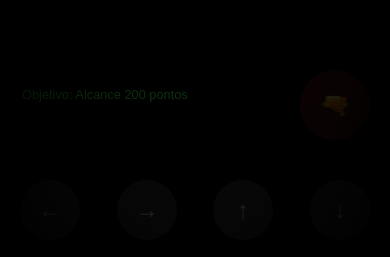
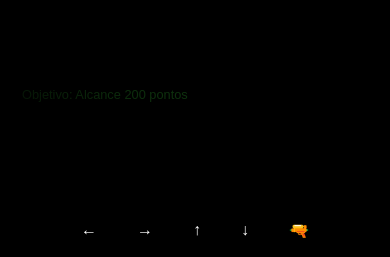
Before and after one commit to GledisonAndrade/estrelar.github.io, a plain HTML site: page index.html in a window 390 px wide. Shown: the part 584-841 px from the top of the page. Drawn offline with Linux system fonts and the light colour scheme.

Commit message:
Update index.html

```diff
--- a/index.html
+++ b/index.html
@@ -21,6 +21,10 @@
             overflow: hidden;
             height: 100vh;
             width: 100vw;
+            <div id="mobile-controls">
+  <button id="btn-left">⯇</button>
+  <button id="btn-right">⯈</button>
+</div>
         }
 
         /* ========== MENU PRINCIPAL ========== */
@@ -100,39 +104,32 @@
 
         /* ========== CONTROLES TOUCH (MOBILE) ========== */
        #mobile-controls {
-            position: absolute;
+  position: fixed;
   bottom: 20px;
-            left: 0;
-            width: 100%;
+  left: 50%;
+  transform: translateX(-50%);
   display: flex;
-            justify-content: space-between;
-            padding: 0 20px;
-            z-index: 30;
-            display: none; /* Inicialmente oculto */
+  gap: 40px;
+  z-index: 1000;
+  pointer-events: auto;
 }
 
-        .mobile-btn {
+#mobile-controls button {
   width: 60px;
   height: 60px;
-            background-color: rgba(255, 255, 255, 0.2);
+  font-size: 32px;
   border-radius: 50%;
-            display: flex;
-            justify-content: center;
-            align-items: center;
+  border: none;
+  background: rgba(255, 255, 255, 0.1);
   color: white;
-            font-size: 24px;
-            user-select: none;
-            -webkit-user-select: none;
-            touch-action: manipulation;
+  box-shadow: 0 0 10px rgba(255, 255, 255, 0.3);
+  backdrop-filter: blur(5px);
+  transition: transform 0.1s;
 }
 
-        #shoot-btn {
-            position: absolute;
-            right: 20px;
-            bottom: 100px;
-            background-color: rgba(255, 50, 50, 0.3);
-            width: 70px;
-            height: 70px;
+#mobile-controls button:active {
+  transform: scale(0.9);
+  background: rgba(255, 255, 255, 0.2);
 }
 
         /* ========== ELEMENTOS DO JOGO ========== */
```
Lines whose indentation alone changed are shown as unchanged.
